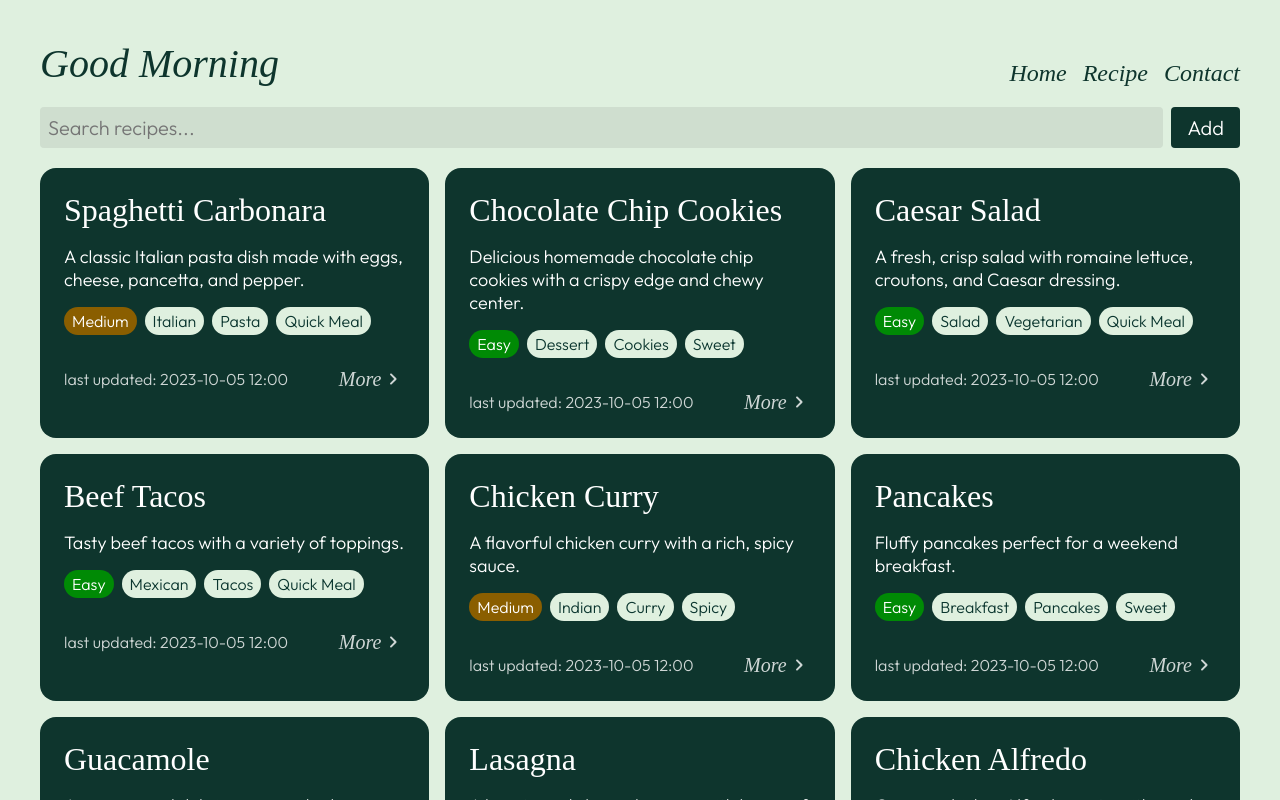
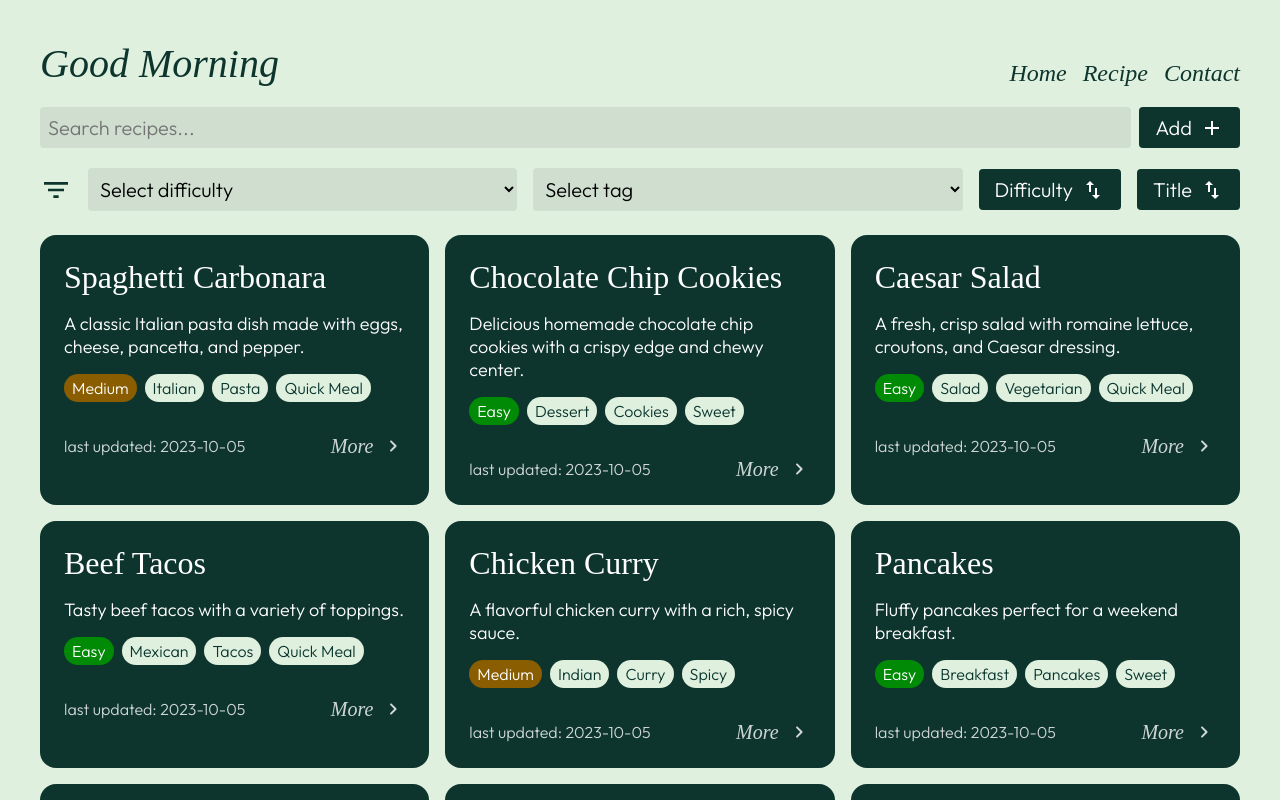
Before and after one commit to amusayevv/recipes, a React (Vite) app: page / in a window 1280 px wide. Both pictures are taken after a click on the button "Recipe". Shown: the top 800 px of the page. Built offline with nearby package versions, Linux system fonts and the light colour scheme; data requests are answered from the project's data file; a web font is replaced by a local one.

Commit message:
sort and filter

```diff
--- a/data/db.json
+++ b/data/db.json
@@ -23,7 +23,7 @@
             ],
             "tags": ["Italian", "Pasta", "Quick Meal"],
             "difficulty_level": "Medium",
-            "last_updated": "2023-10-05T12:00:00Z"
+            "last_updated": "2023-10-05"
         },
         {
             "id": 2,
@@ -52,7 +52,7 @@
             ],
             "tags": ["Dessert", "Cookies", "Sweet"],
             "difficulty_level": "Easy",
-            "last_updated": "2023-10-05T12:00:00Z"
+            "last_updated": "2023-10-05"
         },
         {
             "id": 3,
@@ -72,7 +72,7 @@
             ],
             "tags": ["Salad", "Vegetarian", "Quick Meal"],
             "difficulty_level": "Easy",
-            "last_updated": "2023-10-05T12:00:00Z"
+            "last_updated": "2023-10-05"
         },
         {
             "id": 4,
@@ -97,7 +97,7 @@
             ],
             "tags": ["Mexican", "Tacos", "Quick Meal"],
             "difficulty_level": "Easy",
-            "last_updated": "2023-10-05T12:00:00Z"
+            "last_updated": "2023-10-05"
         },
         {
             "id": 5,
@@ -125,7 +125,7 @@
             ],
             "tags": ["Indian", "Curry", "Spicy"],
             "difficulty_level": "Medium",
-            "last_updated": "2023-10-05T12:00:00Z"
+            "last_updated": "2023-10-05"
         },
         {
             "id": 6,
@@ -152,7 +152,7 @@
             ],
             "tags": ["Breakfast", "Pancakes", "Sweet"],
             "difficulty_level": "Easy",
-            "last_updated": "2023-10-05T12:00:00Z"
+            "last_updated": "2023-10-05"
         },
         {
             "id": 7,
@@ -176,7 +176,7 @@
             ],
             "tags": ["Mexican", "Dip", "Vegetarian"],
             "difficulty_level": "Easy",
-            "last_updated": "2023-10-05T12:00:00Z"
+            "last_updated": "2023-10-05"
         },
         {
             "id": 8,
@@ -210,7 +210,7 @@
             ],
             "tags": ["Italian", "Pasta", "Comfort Food"],
             "difficulty_level": "Hard",
-            "last_updated": "2023-10-05T12:00:00Z"
+            "last_updated": "2023-10-05"
         },
         {
             "id": 9,
@@ -238,7 +238,7 @@
             ],
             "tags": ["Italian", "Pasta", "Comfort Food"],
             "difficulty_level": "Medium",
-            "last_updated": "2023-10-05T12:00:00Z"
+            "last_updated": "2023-10-05"
         },
         {
             "id": 10,
@@ -268,7 +268,7 @@
             ],
             "tags": ["Asian", "Vegetarian", "Quick Meal"],
             "difficulty_level": "Easy",
-            "last_updated": "2023-10-05T12:00:00Z"
+            "last_updated": "2023-10-05"
         }
     ]
 }
--- /dev/null
+++ b/src/components/AddPopup.jsx
@@ -0,0 +1,122 @@
+import React, { useState } from "react";
+import CloseIcon from "@mui/icons-material/Close";
+import SaveOutlinedIcon from "@mui/icons-material/SaveOutlined";
+
+function AddPopup({ closeAddPopup }) {
+    const [isVisible, setIsVisible] = useState(true);
+    const [formData, setFormData] = useState({
+        title: "",
+        description: "",
+        ingredients: [],
+        difficulty: "easy",
+        preparation: [],
+        tags: [],
+        date: "",
+    });
+
+    const handleChange = (e) => {
+        const { id, value } = e.target;
+        const key = id.replace("add-", "");
+        const isArrayField = ["ingredients", "preparation", "tags"].includes(
+            key
+        );
+
+        setFormData((prev) => ({
+            ...prev,
+            [key]: isArrayField
+                ? value.split(",").map((item) => item.trim())
+                : value,
+        }));
+    };
+
+    const handleSubmit = (e) => {
+        e.preventDefault();
+        const currentDate = new Date().toISOString().split("T")[0];
+        const updatedFormData = { ...formData, date: currentDate };
+        console.log("Form Data Submitted:", updatedFormData);
+        setFormData(updatedFormData);
+        closeAddPopup();
+        alert("New recipe added successfully");
+    };
+
+    return isVisible ? (
+        <div className="add-popup">
+            <div className="popup-bg" onClick={closeAddPopup}></div>
+            <form className="add" action="post" onSubmit={handleSubmit}>
+                <div className="add-heading-flex">
+                    <h3 className="add-heading">Add new recipe</h3>
+                    <button className="close-button" onClick={closeAddPopup}>
+                        <CloseIcon />
+                    </button>
+                </div>
+
+                <label htmlFor="add-title">Title</label>
+                <input
+                    id="add-title"
+                    type="text"
+                    className="add-input"
+                    placeholder="Title"
+                    onChange={handleChange}
+                    value={formData.title}
+                />
+
+                <label htmlFor="add-description">Description</label>
+                <input
+                    id="add-description"
+                    type="text"
+                    className="add-input"
+                    placeholder="Description"
+                    onChange={handleChange}
+                    value={formData.description}
+                />
+
+                <label htmlFor="add-ingredients">Ingredients</label>
+                <input
+                    id="add-ingredients"
+                    type="text"
+                    className="add-input"
+                    placeholder="Add ingredients separated by comma"
+                    onChange={handleChange}
+                    value={formData.ingredients}
+                />
+
+                <label htmlFor="add-difficulty">Difficulty</label>
+                <select
+                    id="add-difficulty"
+                    onChange={handleChange}
+                    value={formData.difficulty}
+                >
+                    <option value="easy">Easy</option>
+                    <option value="medium">Medium</option>
+                    <option value="hard">Hard</option>
+                </select>
+
+                <label htmlFor="add-preparation">Preparation steps</label>
+                <input
+                    id="add-preparation"
+                    type="text"
+                    className="add-input"
+                    placeholder="Describe preparation steps separated by comma"
+                    onChange={handleChange}
+                    value={formData.preparation}
+                />
+
+                <label htmlFor="add-tags">Tags</label>
+                <input
+                    id="add-tags"
+                    type="text"
+                    className="add-input"
+                    placeholder="Add tags separated by comma"
+                    onChange={handleChange}
+                    value={formData.tags}
+                />
+
+                <button type="submit" className="add-button primary">
+                    Save <SaveOutlinedIcon />
+                </button>
+            </form>
+        </div>
+    ) : null;
+}
+
+export default AddPopup;
--- a/src/components/RecipeCard.jsx
+++ b/src/components/RecipeCard.jsx
@@ -35,7 +35,7 @@ const RecipeCard = (props) => {
             {props.children}
 
             <div className="details">
-                <div className="date">last updated: 2023-10-05 12:00</div>
+                <div className="date">last updated: {props.last_updated}</div>
                 <button
                     className="more"
                     onClick={() => props.openPopup(props.id)}
--- a/src/index.css
+++ b/src/index.css
@@ -34,6 +34,8 @@ h1 {
     background: #0e352d;
     color: white;
     font-family: Radley;
+    max-height: 100%;
+    overflow: scroll;
 }
 
 .cards-flex {
@@ -151,6 +153,8 @@ button {
     justify-content: center;
     align-items: center;
     font-style: italic;
+    display: flex;
+    gap: 8px;
 }
 
 button:hover {
@@ -183,13 +187,27 @@ button:hover {
     justify-content: center;
     align-items: center;
     padding: 0 100px;
+    overflow: scroll;
+}
+.add-popup {
+    position: fixed;
+    top: 50%;
+    left: 50%;
+    transform: translate(-50%, -50%);
+    z-index: 2;
+    width: 100%;
+    height: 100%;
+    display: flex;
+    justify-content: center;
+    align-items: center;
+    padding: 0 100px;
 }
 
 .popup-bg {
     width: 100%;
     height: 100%;
     z-index: 2;
-    position: absolute;
+    position: fixed;
     top: 0;
     left: 0;
     background: #00000080;
@@ -253,3 +271,70 @@ ol > p {
     flex-direction: column;
     gap: 4px;
 }
+
+.add {
+    z-index: 3;
+    max-width: 640px;
+    background: #dff0df;
+    padding: 20px 20px 4px 20px;
+    border-radius: 16px;
+}
+
+.add-heading {
+    color: #0b362f;
+    margin-bottom: 24px;
+}
+
+.add-input {
+    margin-bottom: 20px;
+}
+
+form > .add-button {
+    width: 100%;
+}
+
+.add-popup {
+    overflow: scroll;
+}
+
+.add-heading-flex {
+    display: flex;
+    justify-content: space-between;
+}
+
+.add-heading-flex > button > svg {
+    width: 32px;
+    height: 32px;
+}
+
+.add-heading-flex > button {
+    width: 48px;
+    height: 48px;
+    align-items: center;
+    display: flex;
+    justify-content: center;
+}
+
+.filter-flex {
+    display: flex;
+    gap: 16px;
+    align-items: center;
+    margin-bottom: 24px;
+}
+
+.filter-flex > svg {
+    width: 32px;
+    height: 32px;
+    margin-top: auto;
+    margin-bottom: auto;
+}
+
+.filter-flex > select {
+    margin-top: auto;
+    margin-bottom: auto;
+}
+
+.filter-flex > button {
+    margin-bottom: auto;
+    margin-top: auto;
+}
--- a/src/pages/Recipe.jsx
+++ b/src/pages/Recipe.jsx
@@ -1,59 +1,18 @@
 import React, { useEffect, useState } from "react";
 import RecipeCard from "../components/RecipeCard";
 import Search from "../components/Search";
-
-function AddPopup() {
-    return (
-        <form className="add" action="post">
-            <label htmlFor="add-title">Title</label>
-            <input
-                id="add-title"
-                type="text"
-                className="add-title"
-                placeholder="Title"
-            />
-            <label htmlFor="add-description">Description</label>
-            <input
-                id="add-description"
-                type="text"
-                className="add-description"
-                placeholder="Description"
-            />
-            <label htmlFor="add-ingredients">Ingredients</label>
-            <input
-                id="add-ingredients"
-                type="text"
-                className="add-popup-ingredients"
-                placeholder="add ingredients separated by comma"
-            />
-            <label htmlFor="add-ingredients">Difficulty</label>
-            <select name="cars" id="add-difficulty">
-                <option value="easy">Easy</option>
-                <option value="medium">Medium</option>
-                <option value="hard">Hard</option>
-            </select>
-            <label htmlFor="add-preparation">Preparation steps</label>
-            <input
-                id="add-preparation"
-                type="text"
-                className="add-popup-ingredients"
-                placeholder="describe preparation steps separated by comma"
-            />
-            <label htmlFor="add-tags">Tags</label>
-            <input
-                id="add-tags"
-                type="text"
-                className="add-popup-ingredients"
-                placeholder="add tags separated by comma"
-            />
-        </form>
-    );
-}
+import AddIcon from "@mui/icons-material/Add";
+import AddPopup from "../components/AddPopup";
+import FilterListIcon from "@mui/icons-material/FilterList";
+import ArrowDownwardIcon from "@mui/icons-material/ArrowDownward";
+import SwapVertIcon from "@mui/icons-material/SwapVert";
 
 function Recipe() {
     const [allRecipes, setAllRecipes] = useState([]);
     const [filteredRecipes, setFilteredRecipes] = useState([]);
     const [selectedRecipe, setSelectedRecipe] = useState(null);
+    const [isAddPopupVisible, setIsAddPopupVisible] = useState(false);
+    const [sortDirection, setSortDirection] = useState("asc");
 
     useEffect(() => {
         fetch("http://localhost:3000/recipes")
@@ -81,19 +40,111 @@ function Recipe() {
             const descriptionMatch = item.description
                 .toLowerCase()
                 .includes(searchText);
-            const tagsMatch = item.tags.some((tag) =>
-                tag.toLowerCase().includes(searchText)
+            const ingredientsMatch = item.ingredients.some((ingredient) =>
+                ingredient.toLowerCase().includes(searchText)
             );
-            return titleMatch || descriptionMatch || tagsMatch;
+            return titleMatch || descriptionMatch || ingredientsMatch;
         });
         setFilteredRecipes(filtered);
+    }
+
+    function openAdd() {
+        setIsAddPopupVisible(true);
+    }
+
+    function closeAddPopup() {
+        setIsAddPopupVisible(false);
+    }
+
+    const allTags = [...new Set(allRecipes.flatMap((recipe) => recipe.tags))];
+
+    function handleFilterChange(event) {
+        const selectValue = event.target.value.toLowerCase();
+        const filtered = allRecipes.filter((item) => {
+            if (!selectValue) return allRecipes;
+
+            const tagsMatch = item.tags.some(
+                (tag) => tag.toLowerCase() === selectValue
+            );
+            return tagsMatch;
+        });
+        setFilteredRecipes(filtered);
+    }
+    function handleDifficultyChange(event) {
+        const selectValue = event.target.value.toLowerCase();
+        const filtered = allRecipes.filter((item) => {
+            if (!selectValue) return allRecipes;
+            return item.difficulty_level.toLowerCase() === selectValue;
+        });
+        setFilteredRecipes(filtered);
+    }
+
+    function handleSort(event) {
+        const sortingComparator = event.target.innerText;
+
+        if (sortingComparator === "Difficulty") {
+            const difficultyOrder = { easy: 1, medium: 2, hard: 3 };
+
+            const sorted = [...filteredRecipes].sort((a, b) => {
+                const comparison =
+                    difficultyOrder[a.difficulty_level.toLowerCase()] -
+                    difficultyOrder[b.difficulty_level.toLowerCase()];
+                return sortDirection === "asc" ? comparison : -comparison;
+            });
+
+            console.log(sorted);
+            setFilteredRecipes(sorted);
+            setSortDirection(sortDirection === "asc" ? "desc" : "asc");
+        } else if (sortingComparator === "Title") {
+            const sorted = [...filteredRecipes].sort((a, b) => {
+                const comparison = a.title.localeCompare(b.title);
+                return sortDirection === "asc" ? comparison : -comparison;
+            });
+
+            console.log(sorted);
+            setFilteredRecipes(sorted);
+            setSortDirection(sortDirection === "asc" ? "desc" : "asc");
+        }
     }
 
     return (
         <div>
             <div className="search-flex">
                 <Search handleSearch={handleSearch} />
-                <button className="add-button primary">Add</button>
+                <button onClick={openAdd} className="add-button primary">
+                    Add <AddIcon />
+                </button>
+            </div>
+            <div className="filter-flex">
+                <FilterListIcon />
+                <select
+                    onChange={handleDifficultyChange}
+                    name="difficulty"
+                    id="filter-difficulty"
+                >
+                    <option value="">Select difficulty</option>
+                    <option value="easy">Easy</option>
+                    <option value="medium">Medium</option>
+                    <option value="hard">Hard</option>
+                </select>
+                <select
+                    onChange={handleFilterChange}
+                    name="tags"
+                    id="filter-tags"
+                >
+                    <option value="">Select tag</option>
+                    {allTags.map((tag) => (
+                        <option key={tag} value={tag}>
+                            {tag}
+                        </option>
+                    ))}
+                </select>
+                <button onClick={handleSort} className="primary">
+                    Difficulty <SwapVertIcon />
+                </button>
+                <button onClick={handleSort} className="primary">
+                    Title <SwapVertIcon />
+                </button>
             </div>
             <div className="cards-flex">
                 {filteredRecipes.map((item) => (
@@ -104,6 +155,7 @@ function Recipe() {
                         description={item.description}
                         difficulty_level={item.difficulty_level}
                         tags={item.tags}
+                        last_updated={item.last_updated}
                         openPopup={() => handleClick(item.id)}
                     />
                 ))}
@@ -119,6 +171,7 @@ function Recipe() {
                         description={selectedRecipe.description}
                         difficulty_level={selectedRecipe.difficulty_level}
                         tags={selectedRecipe.tags}
+                        last_updated={selectedRecipe.last_updated}
                         openPopup={() => handleClick(selectedRecipe.id)}
                     >
                         <div className="middle-flex">
@@ -144,7 +197,7 @@ function Recipe() {
                 </div>
             )}
 
-            <AddPopup />
+            {isAddPopupVisible && <AddPopup closeAddPopup={closeAddPopup} />}
         </div>
     );
 }
```
